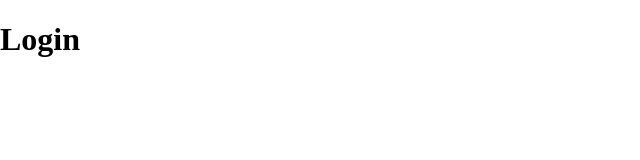
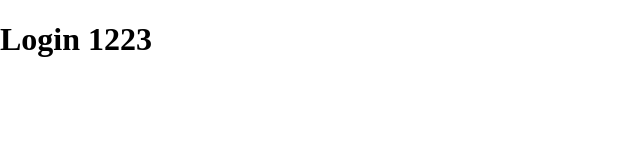
Before and after one commit to aditya-chaphekar/my-chat-frontend, a React (Create React App) app: page / in a window 1280 px wide. Shown: the top 160 px of the page, without its empty margins (0-640 px from the left). Built offline with nearby package versions, Linux system fonts and the light colour scheme.

Commit message:
Added Routing

```diff
--- a/src/pages/Login.tsx
+++ b/src/pages/Login.tsx
@@ -2,7 +2,7 @@ const Login = () => {
   console.log('Login')
   return (
     <div>
-      <h1>Login</h1>
+      <h1>Login 1223</h1>
     </div>
   )
 }
```
